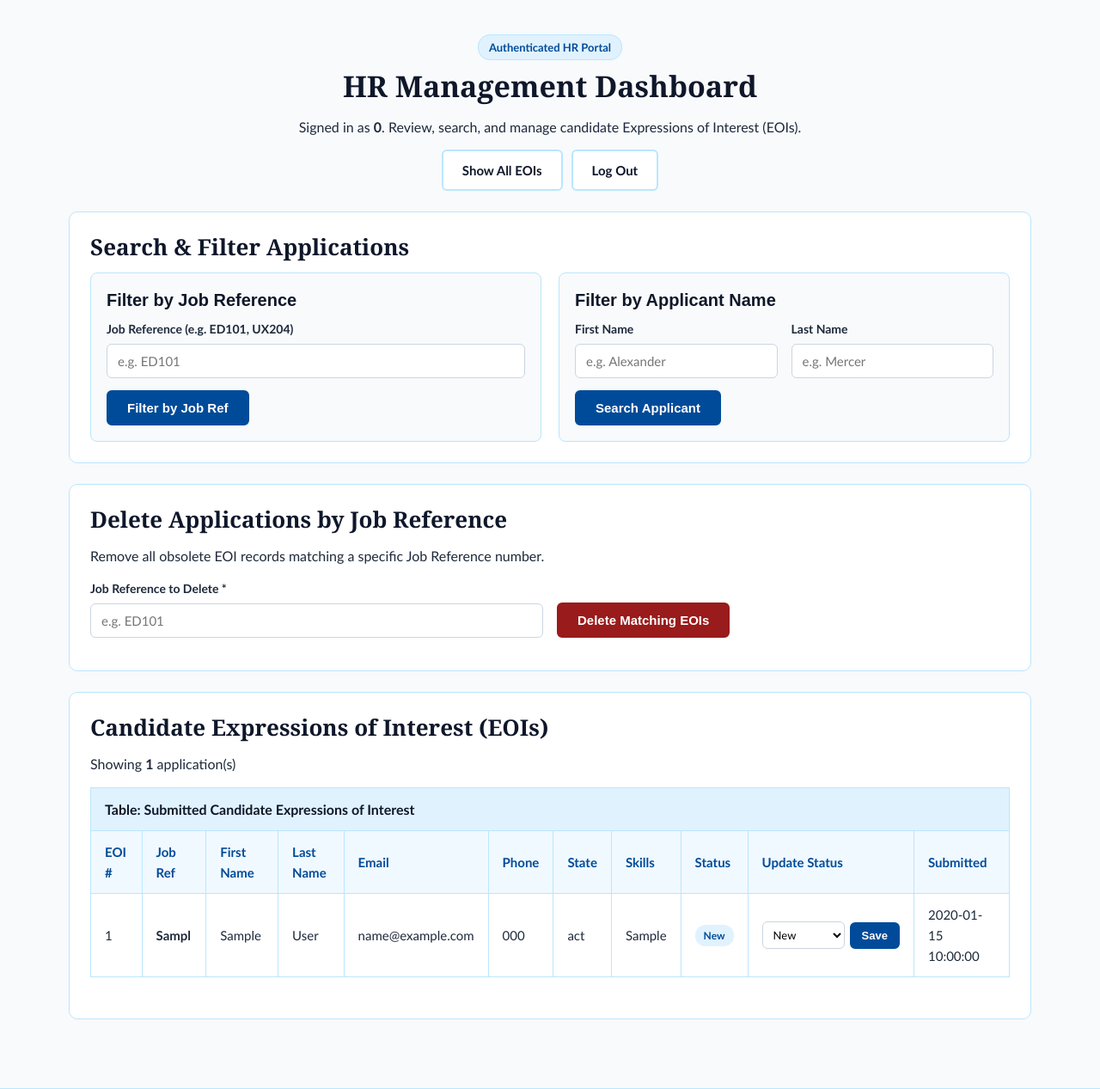
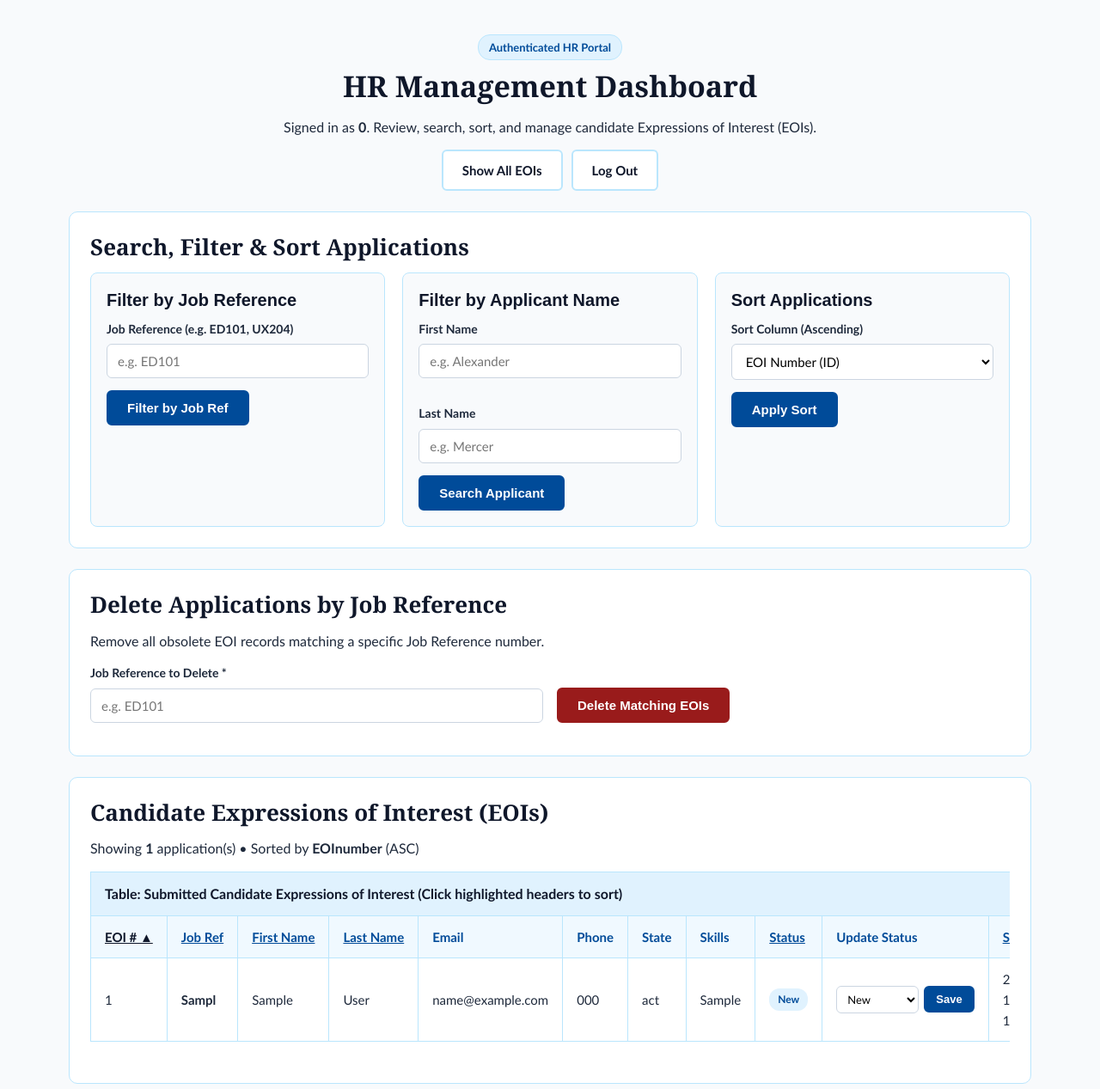
Before and after one commit to vupaswin/NexEdu-Project, a PHP site: page /manage.php in a window 1280 px wide. Shown: the part 86-1353 px from the top of the page at 86% size. Run offline with PHP 8.4, Linux system fonts and the light colour scheme; a user stored in the database is signed in; tables that the repository leaves empty hold one stand-in row (values such as "Sample post").

Commit message:
feat(NEX-101): implement dynamic whitelist column sorting engine in manage.php

```diff
--- a/manage.php
+++ b/manage.php
@@ -78,6 +78,27 @@ $filter_job_ref    = isset($_GET['job_ref']) ? strtoupper(trim($_GET['job_ref'])
 $filter_first_name = isset($_GET['first_name']) ? trim($_GET['first_name']) : "";
 $filter_last_name  = isset($_GET['last_name']) ? trim($_GET['last_name']) : "";
 
+// NEX-303: Strict whitelist validation for dynamic column sorting
+$allowed_sorts  = ['EOInumber', 'job_ref', 'first_name', 'last_name', 'status', 'eoi_date'];
+$requested_sort = isset($_GET['sort']) ? $_GET['sort'] : 'EOInumber';
+$sort_col       = in_array($requested_sort, $allowed_sorts, true) ? $requested_sort : 'EOInumber';
+
+// Helper to build sort links while keeping active search filters
+function build_sort_url(string $column, string $job_ref, string $first_name, string $last_name): string {
+    $params = [];
+    if ($job_ref !== "") {
+        $params['job_ref'] = $job_ref;
+    }
+    if ($first_name !== "") {
+        $params['first_name'] = $first_name;
+    }
+    if ($last_name !== "") {
+        $params['last_name'] = $last_name;
+    }
+    $params['sort'] = $column;
+    return "manage.php?" . http_build_query($params);
+}
+
 // Build WHERE conditions dynamically using prepared statement parameters
 $where_clauses = [];
 $param_types   = "";
@@ -103,14 +124,14 @@ if ($filter_last_name !== "") {
     $param_values[]  = "%" . $filter_last_name . "%";
 }
 
-// NEX-301 (Query 1): Base query to list all EOIs
+// NEX-301 (Query 1) + NEX-303 (Query 6): Select EOIs ordered by whitelisted column
 $sql = "SELECT EOInumber, job_ref, first_name, last_name, dob, gender, address, suburb, state, postcode, email, phone, skills, other_skills, status, eoi_date FROM eoi";
 
 if (!empty($where_clauses)) {
     $sql .= " WHERE " . implode(" AND ", $where_clauses);
 }
 
-$sql .= " ORDER BY EOInumber ASC";
+$sql .= " ORDER BY $sort_col ASC";
 
 $eois = [];
 $query_error = "";
@@ -145,7 +166,7 @@ mysqli_close($conn);
       <h1>HR Management Dashboard</h1>
       <p>
         Signed in as <strong><?php echo htmlspecialchars($_SESSION['admin_username'] ?? 'admin', ENT_QUOTES, 'UTF-8'); ?></strong>.
-        Review, search, and manage candidate Expressions of Interest (EOIs).
+        Review, search, sort, and manage candidate Expressions of Interest (EOIs).
       </p>
       <div class="manage-toolbar">
         <a href="manage.php" class="btn btn-outline">Show All EOIs</a>
@@ -165,14 +186,15 @@ mysqli_close($conn);
       <p class="alert-error" role="alert"><?php echo htmlspecialchars($query_error, ENT_QUOTES, 'UTF-8'); ?></p>
     <?php endif; ?>
 
-    <!-- NEX-301: Query 2 (Job Reference Filter) & Query 3 (Applicant Name Filter) -->
+    <!-- NEX-301 & NEX-303: Search, Filter & Sort Controls -->
     <section class="card" aria-labelledby="filter-heading">
-      <h2 id="filter-heading">Search &amp; Filter Applications</h2>
+      <h2 id="filter-heading">Search, Filter &amp; Sort Applications</h2>
 
       <div class="manage-grid">
         <!-- Query 2: Filter by Job Reference -->
         <form method="get" action="manage.php" class="manage-panel">
           <h3>Filter by Job Reference</h3>
+          <input type="hidden" name="sort" value="<?php echo htmlspecialchars($sort_col, ENT_QUOTES, 'UTF-8'); ?>">
           <div class="form-group">
             <label for="filter_job_ref">Job Reference (e.g. ED101, UX204)</label>
             <input
@@ -190,6 +212,7 @@ mysqli_close($conn);
         <!-- Query 3: Filter by Applicant Name -->
         <form method="get" action="manage.php" class="manage-panel">
           <h3>Filter by Applicant Name</h3>
+          <input type="hidden" name="sort" value="<?php echo htmlspecialchars($sort_col, ENT_QUOTES, 'UTF-8'); ?>">
           <div class="form-row">
             <div class="form-group">
               <label for="filter_first_name">First Name</label>
@@ -215,6 +238,32 @@ mysqli_close($conn);
             </div>
           </div>
           <button type="submit" class="btn">Search Applicant</button>
+        </form>
+
+        <!-- Query 6: Sort Dropdown -->
+        <form method="get" action="manage.php" class="manage-panel">
+          <h3>Sort Applications</h3>
+          <?php if ($filter_job_ref !== ""): ?>
+            <input type="hidden" name="job_ref" value="<?php echo htmlspecialchars($filter_job_ref, ENT_QUOTES, 'UTF-8'); ?>">
+          <?php endif; ?>
+          <?php if ($filter_first_name !== ""): ?>
+            <input type="hidden" name="first_name" value="<?php echo htmlspecialchars($filter_first_name, ENT_QUOTES, 'UTF-8'); ?>">
+          <?php endif; ?>
+          <?php if ($filter_last_name !== ""): ?>
+            <input type="hidden" name="last_name" value="<?php echo htmlspecialchars($filter_last_name, ENT_QUOTES, 'UTF-8'); ?>">
+          <?php endif; ?>
+          <div class="form-group">
+            <label for="sort">Sort Column (Ascending)</label>
+            <select id="sort" name="sort">
+              <option value="EOInumber" <?php echo ($sort_col === 'EOInumber') ? 'selected' : ''; ?>>EOI Number (ID)</option>
+              <option value="job_ref" <?php echo ($sort_col === 'job_ref') ? 'selected' : ''; ?>>Job Reference</option>
+              <option value="first_name" <?php echo ($sort_col === 'first_name') ? 'selected' : ''; ?>>First Name</option>
+              <option value="last_name" <?php echo ($sort_col === 'last_name') ? 'selected' : ''; ?>>Last Name</option>
+              <option value="status" <?php echo ($sort_col === 'status') ? 'selected' : ''; ?>>Status</option>
+              <option value="eoi_date" <?php echo ($sort_col === 'eoi_date') ? 'selected' : ''; ?>>Submission Date</option>
+            </select>
+          </div>
+          <button type="submit" class="btn">Apply Sort</button>
         </form>
       </div>
     </section>
@@ -242,11 +291,12 @@ mysqli_close($conn);
       </form>
     </section>
 
-    <!-- NEX-301 & NEX-302: EOI Table with Row Status Mutation -->
+    <!-- NEX-301, NEX-302 & NEX-303: EOI Table with Whitelist Column Sort Links -->
     <section class="card" aria-labelledby="results-heading">
       <h2 id="results-heading">Candidate Expressions of Interest (EOIs)</h2>
       <p class="manage-summary">
-        Showing <strong><?php echo count($eois); ?></strong> application(s)
+        Showing <strong><?php echo count($eois); ?></strong> application(s) &bull;
+        Sorted by <strong><?php echo htmlspecialchars($sort_col, ENT_QUOTES, 'UTF-8'); ?></strong> (ASC)
         <?php if ($filter_job_ref !== "" || $filter_first_name !== "" || $filter_last_name !== ""): ?>
           &mdash; Active filters:
           <?php if ($filter_job_ref !== ""): ?>
@@ -266,20 +316,44 @@ mysqli_close($conn);
       <?php else: ?>
         <div class="table-wrap">
           <table>
-            <caption>Table: Submitted Candidate Expressions of Interest</caption>
+            <caption>Table: Submitted Candidate Expressions of Interest (Click highlighted headers to sort)</caption>
             <thead>
               <tr>
-                <th scope="col">EOI #</th>
-                <th scope="col">Job Ref</th>
-                <th scope="col">First Name</th>
-                <th scope="col">Last Name</th>
+                <th scope="col" <?php echo ($sort_col === 'EOInumber') ? 'aria-sort="ascending"' : ''; ?>>
+                  <a class="sort-link<?php echo ($sort_col === 'EOInumber') ? ' active-sort' : ''; ?>" href="<?php echo htmlspecialchars(build_sort_url('EOInumber', $filter_job_ref, $filter_first_name, $filter_last_name), ENT_QUOTES, 'UTF-8'); ?>">
+                    EOI #<?php echo ($sort_col === 'EOInumber') ? ' &#9650;' : ''; ?>
+                  </a>
+                </th>
+                <th scope="col" <?php echo ($sort_col === 'job_ref') ? 'aria-sort="ascending"' : ''; ?>>
+                  <a class="sort-link<?php echo ($sort_col === 'job_ref') ? ' active-sort' : ''; ?>" href="<?php echo htmlspecialchars(build_sort_url('job_ref', $filter_job_ref, $filter_first_name, $filter_last_name), ENT_QUOTES, 'UTF-8'); ?>">
+                    Job Ref<?php echo ($sort_col === 'job_ref') ? ' &#9650;' : ''; ?>
+                  </a>
+                </th>
+                <th scope="col" <?php echo ($sort_col === 'first_name') ? 'aria-sort="ascending"' : ''; ?>>
+                  <a class="sort-link<?php echo ($sort_col === 'first_name') ? ' active-sort' : ''; ?>" href="<?php echo htmlspecialchars(build_sort_url('first_name', $filter_job_ref, $filter_first_name, $filter_last_name), ENT_QUOTES, 'UTF-8'); ?>">
+                    First Name<?php echo ($sort_col === 'first_name') ? ' &#9650;' : ''; ?>
+                  </a>
+                </th>
+                <th scope="col" <?php echo ($sort_col === 'last_name') ? 'aria-sort="ascending"' : ''; ?>>
+                  <a class="sort-link<?php echo ($sort_col === 'last_name') ? ' active-sort' : ''; ?>" href="<?php echo htmlspecialchars(build_sort_url('last_name', $filter_job_ref, $filter_first_name, $filter_last_name), ENT_QUOTES, 'UTF-8'); ?>">
+                    Last Name<?php echo ($sort_col === 'last_name') ? ' &#9650;' : ''; ?>
+                  </a>
+                </th>
                 <th scope="col">Email</th>
                 <th scope="col">Phone</th>
                 <th scope="col">State</th>
                 <th scope="col">Skills</th>
-                <th scope="col">Status</th>
+                <th scope="col" <?php echo ($sort_col === 'status') ? 'aria-sort="ascending"' : ''; ?>>
+                  <a class="sort-link<?php echo ($sort_col === 'status') ? ' active-sort' : ''; ?>" href="<?php echo htmlspecialchars(build_sort_url('status', $filter_job_ref, $filter_first_name, $filter_last_name), ENT_QUOTES, 'UTF-8'); ?>">
+                    Status<?php echo ($sort_col === 'status') ? ' &#9650;' : ''; ?>
+                  </a>
+                </th>
                 <th scope="col">Update Status</th>
-                <th scope="col">Submitted</th>
+                <th scope="col" <?php echo ($sort_col === 'eoi_date') ? 'aria-sort="ascending"' : ''; ?>>
+                  <a class="sort-link<?php echo ($sort_col === 'eoi_date') ? ' active-sort' : ''; ?>" href="<?php echo htmlspecialchars(build_sort_url('eoi_date', $filter_job_ref, $filter_first_name, $filter_last_name), ENT_QUOTES, 'UTF-8'); ?>">
+                    Submitted<?php echo ($sort_col === 'eoi_date') ? ' &#9650;' : ''; ?>
+                  </a>
+                </th>
               </tr>
             </thead>
             <tbody>
```
